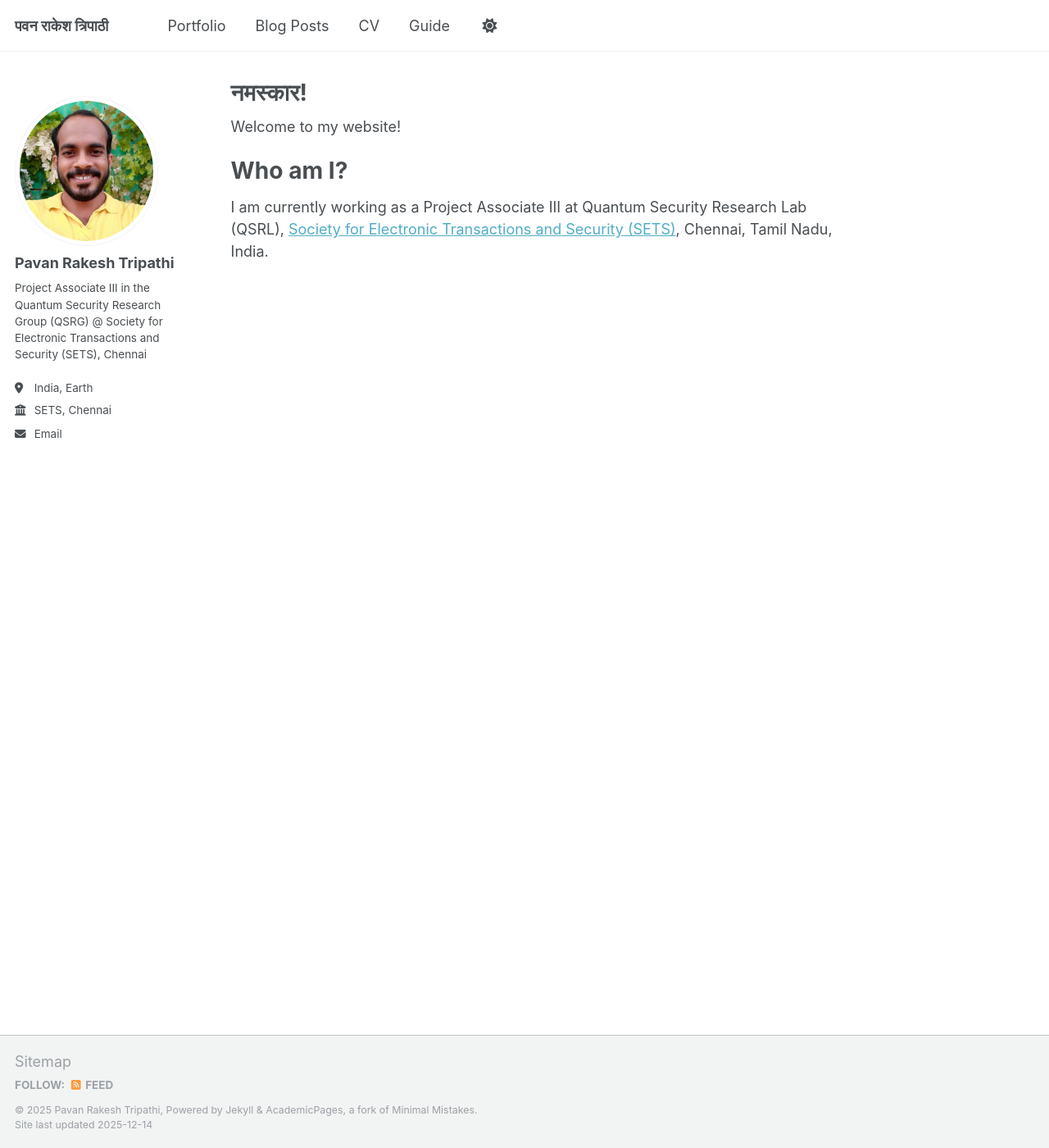
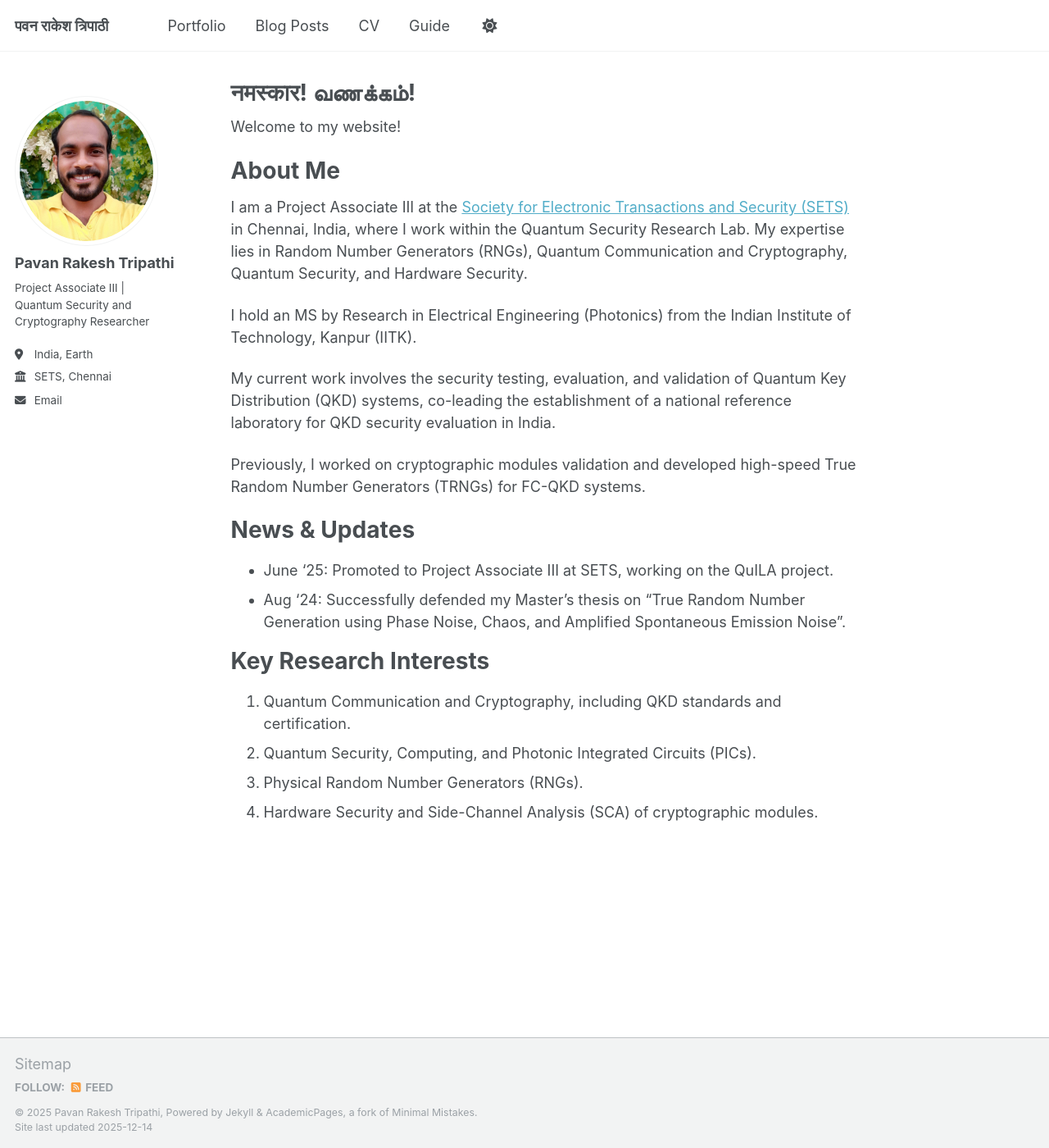
Before and after one commit to tripathipavan/tripathipavan.github.io, a Jekyll site: the page built from _pages/about.md, in a window 1280 px wide and 1400 px high. Shown: the whole window at 82% size. Built offline with Jekyll 4.4.1, drawn with Linux system fonts in a browser that asks for light colours; a script that is not in the unit is left out.

Commit message:
Updated site details and about page

```diff
--- a/_config.yml
+++ b/_config.yml
@@ -25,7 +25,7 @@ author:
   avatar           : "dp.jpg"
   name             : "Pavan Rakesh Tripathi"
   pronouns         : # example: "she/her"
-  bio              : "Project Associate III in the Quantum Security Research Group (QSRG) @ Society for Electronic Transactions and Security (SETS), Chennai "
+  bio              : "Project Associate III | Quantum Security and Cryptography Researcher"
   location         : "India, Earth"
   employer         : "SETS, Chennai"
   URI              : "https://setsindia.in/"
--- a/_pages/about.md
+++ b/_pages/about.md
@@ -1,6 +1,6 @@
 ---
 permalink: /
-title: "नमस्कार!"
+title: "नमस्कार! வணக்கம்!"
 author_profile: true
 redirect_from:
   - /about/
@@ -10,6 +10,26 @@ redirect_from:
 Welcome to my website!
 
 
-Who am I?
+About Me
 ======
-I am currently working as a Project Associate III at Quantum Security Research Lab (QSRL), [Society for Electronic Transactions and Security (SETS)](https://setsindia.in/), Chennai, Tamil Nadu, India.
+I am a Project Associate III at the [Society for Electronic Transactions and Security (SETS)](https://setsindia.in/) in Chennai, India, where I work within the Quantum Security Research Lab. My expertise lies in Random Number Generators (RNGs), Quantum Communication and Cryptography, Quantum Security, and Hardware Security.
+
+I hold an MS by Research in Electrical Engineering (Photonics) from the Indian Institute of Technology, Kanpur (IITK).
+
+My current work involves the security testing, evaluation, and validation of Quantum Key Distribution (QKD) systems, co-leading the establishment of a national reference laboratory for QKD security evaluation in India.
+
+Previously, I worked on cryptographic modules validation and developed high-speed True Random Number Generators (TRNGs) for FC-QKD systems.
+
+
+News & Updates
+======
+- June '25: Promoted to Project Associate III at SETS, working on the QuILA project.
+- Aug '24: Successfully defended my Master's thesis on "True Random Number Generation using Phase Noise, Chaos, and Amplified Spontaneous Emission Noise".
+
+
+Key Research Interests
+======
+1. Quantum Communication and Cryptography, including QKD standards and certification.
+1. Quantum Security, Computing, and Photonic Integrated Circuits (PICs).
+1. Physical Random Number Generators (RNGs).
+1. Hardware Security and Side-Channel Analysis (SCA) of cryptographic modules.
```
